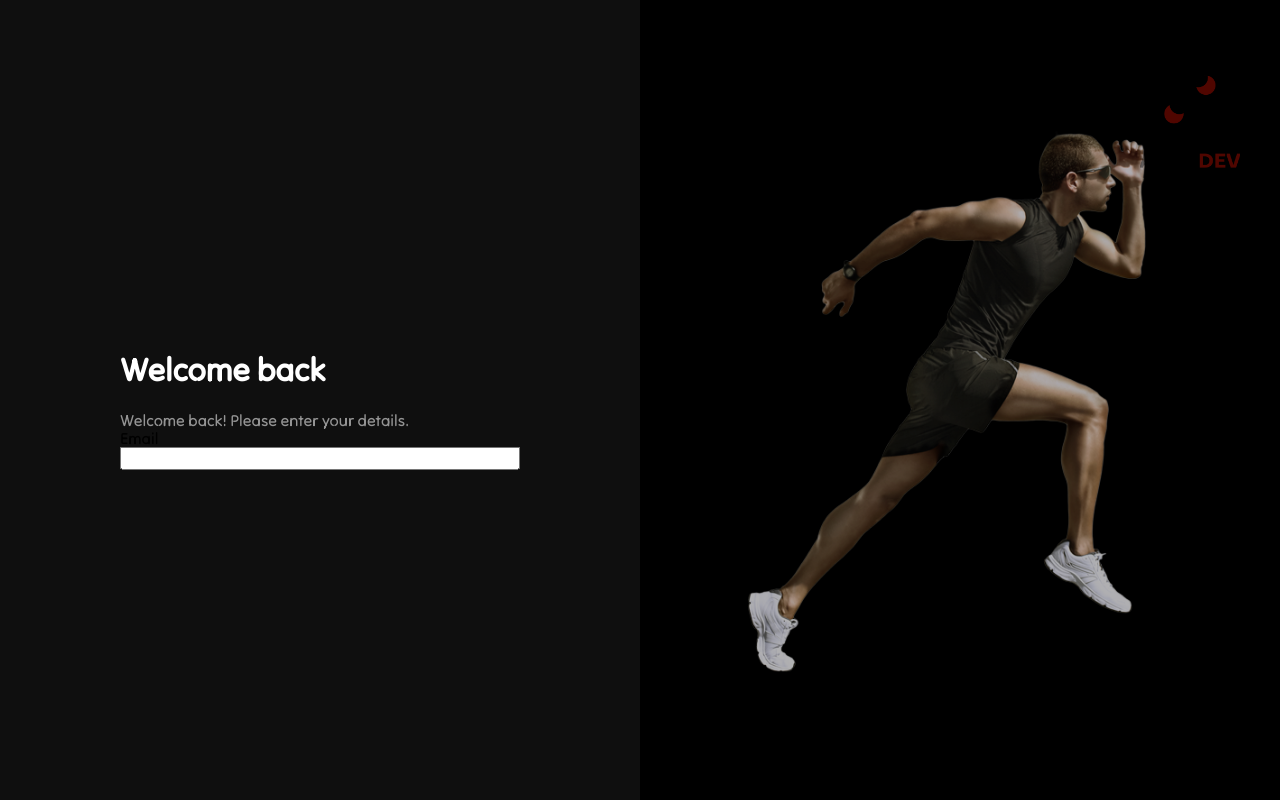
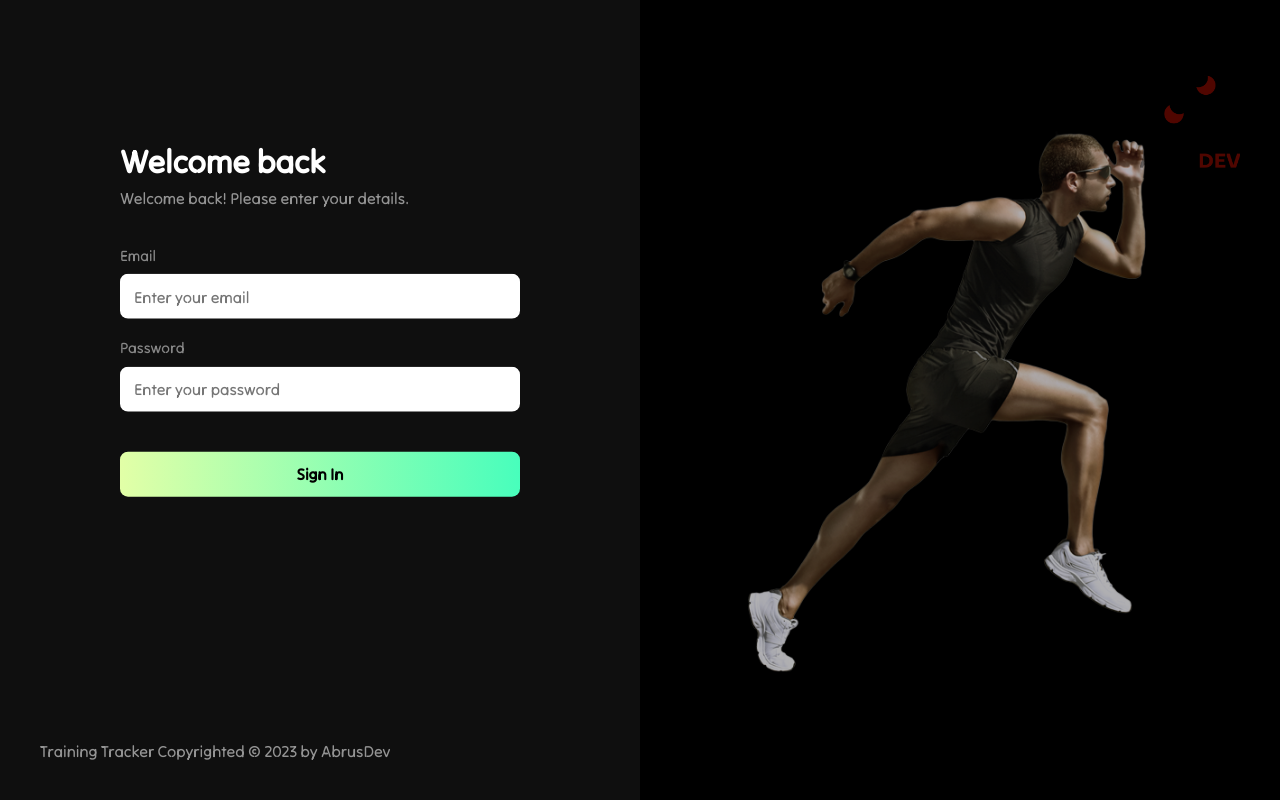
Before and after one commit to abrusdev/web-training-monitoring, a React (Create React App) app: page / in a window 1280 px wide. Built offline with nearby package versions, Linux system fonts and the light colour scheme.

Commit message:
update: ui of auth page (part 3)

```diff
--- a/src/App.js
+++ b/src/App.js
@@ -36,9 +36,11 @@ function App() {
     <AuthContext.Provider value={{
       colors: {
         primaryColor: "#0F0F0F",
-        secondaryColor: "#000000",
+        primaryDarkColor: "#000000",
         contentColor: "#ffffff",
-        hintColor: "#949494"
+        hintColor: "#949494",
+        secondaryColor: "#E2FFA7",
+        thirdColor: "#48FEBC",
       }
     }}>
       <AuthPage />
--- a/src/index.css
+++ b/src/index.css
@@ -7,6 +7,7 @@
 
 * {
     font-family: TiltNeon, serif;
+    box-sizing: border-box;
     margin: 0;
     padding: 0;
 }
--- a/src/pages/auth/components/AuthButtonC.jsx
+++ b/src/pages/auth/components/AuthButtonC.jsx
@@ -0,0 +1,26 @@
+import { makeStyles } from "@mui/styles";
+import useAuth from "../../../hooks/use-auth";
+
+const useStyles = makeStyles(() => ({
+  content: {
+    marginTop: 40,
+    width: '100%',
+    height: 45,
+    background: ({ colors }) => `linear-gradient(90deg, ${colors.secondaryColor}, ${colors.thirdColor})`,
+    borderRadius: 8,
+    border: 'none',
+
+    fontWeight: 700
+  }
+}))
+
+function AuthButtonC({ children }) {
+  const { colors } = useAuth();
+  const styles = useStyles({ colors })
+
+  return (
+    <button className={styles.content}>{children}</button>
+  )
+}
+
+export default AuthButtonC
--- a/src/pages/auth/components/AuthContentC.jsx
+++ b/src/pages/auth/components/AuthContentC.jsx
@@ -1,6 +1,7 @@
 import AuthInputC from "./AuthInputC";
 import { makeStyles } from "@mui/styles";
 import useAuth from "../../../hooks/use-auth";
+import AuthButtonC from "./AuthButtonC";
 
 const useStyles = makeStyles(() => ({
   content: {
@@ -9,15 +10,17 @@ const useStyles = makeStyles(() => ({
 
     position: 'absolute',
     width: 400,
-    top: '50%',
+    top: '40%',
     left: '50%',
     transform: 'translate(-50%, -50%)',
   },
   title: {
-    color: ({colors}) => colors.contentColor
+    margin: 0,
+    color: ({ colors }) => colors.contentColor
   },
   description: {
-    color: ({colors}) => colors.hintColor
+    marginTop: 8,
+    color: ({ colors }) => colors.hintColor
   }
 }))
 
@@ -29,7 +32,9 @@ function AuthContentC() {
     <div className={styles.content}>
       <h1 className={styles.title}>Welcome back</h1>
       <p className={styles.description}>Welcome back! Please enter your details.</p>
-      <AuthInputC />
+      <AuthInputC label='Email' placeholder='Enter your email' />
+      <AuthInputC label='Password' placeholder='Enter your password' type='password' />
+      <AuthButtonC>Sign In</AuthButtonC>
     </div>
   )
 }
--- a/src/pages/auth/components/AuthInputC.jsx
+++ b/src/pages/auth/components/AuthInputC.jsx
@@ -1,9 +1,48 @@
-function AuthInputC() {
+import useAuth from "../../../hooks/use-auth";
+import { makeStyles } from "@mui/styles";
+
+const useStyles = makeStyles(() => ({
+  content: {
+    marginTop: 20,
+    width: '100%',
+    display: 'flex',
+    flexDirection: 'column',
+
+    '&:nth-child(2n+1)': {
+      marginTop: 40,
+    }
+  },
+  label: {
+    fontSize: 15,
+    color: ({ colors }) => colors.contentColor,
+    opacity: 0.5
+  },
+  input: {
+    marginTop: 10,
+
+    width: '100%',
+    height: 45,
+    borderRadius: 8,
+    padding: '0 12px',
+    outline: 'none',
+    border: '2px transparent solid',
+
+    '&:focus': {
+      outline: 'none',
+      border: ({ colors }) => `2px ${colors.secondaryColor} solid`,
+    }
+  }
+}))
+
+function AuthInputC({ label, ...props }) {
+  const { colors } = useAuth();
+  const styles = useStyles({ colors })
+
   return (
-    <>
-      <p>Email</p>
-      <input />
-    </>
+    <div className={styles.content}>
+      <p className={styles.label}>{label}</p>
+      <input className={styles.input} {...props} />
+    </div>
   )
 }
 
--- a/src/pages/auth/index.js
+++ b/src/pages/auth/index.js
@@ -9,7 +9,7 @@ const useStyles = makeStyles(() => ({
     width: '100%',
     height: '100vh',
     overflow: 'hidden',
-    background: ({ colors }) => colors.secondaryColor,
+    background: ({ colors }) => colors.primaryDarkColor,
   },
   leftContent: {
     position: 'relative',
@@ -36,6 +36,12 @@ const useStyles = makeStyles(() => ({
     top: '50%',
     transform: 'translate(50%,-50%)',
     opacity: 0.7
+  },
+  copyright: {
+    position: 'absolute',
+    bottom: 40,
+    left: 40,
+    color: ({colors}) => colors.hintColor
   }
 }))
 
@@ -53,6 +59,8 @@ function AuthPage() {
         <img className={styles.image} src="/images/login.png" alt="" />
         <img className={styles.logo} src="/images/logo.png" alt="" />
       </div>
+
+      <p className={styles.copyright}>Training Tracker Copyrighted © 2023 by AbrusDev</p>
     </div>
   )
 }
```
